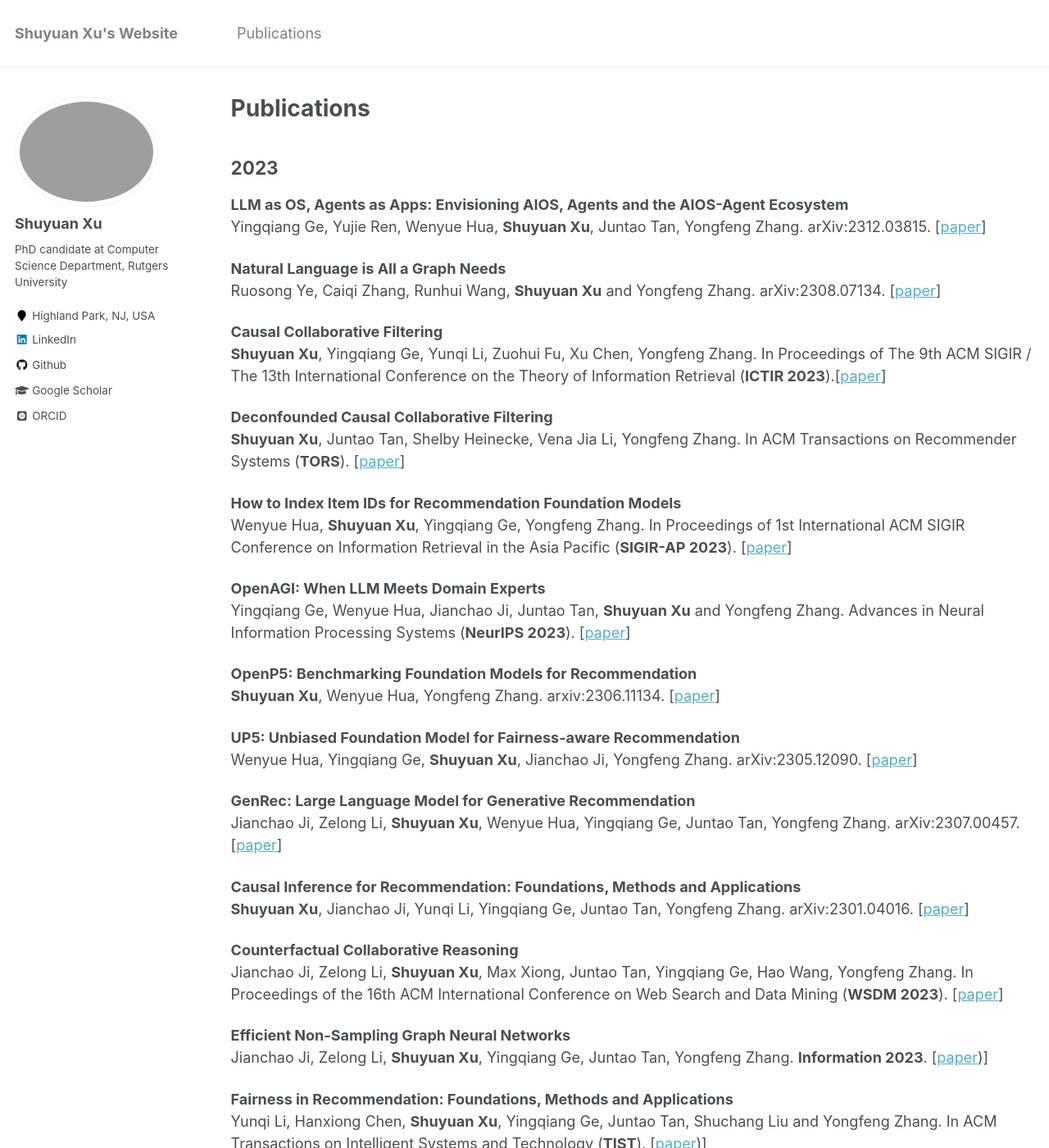
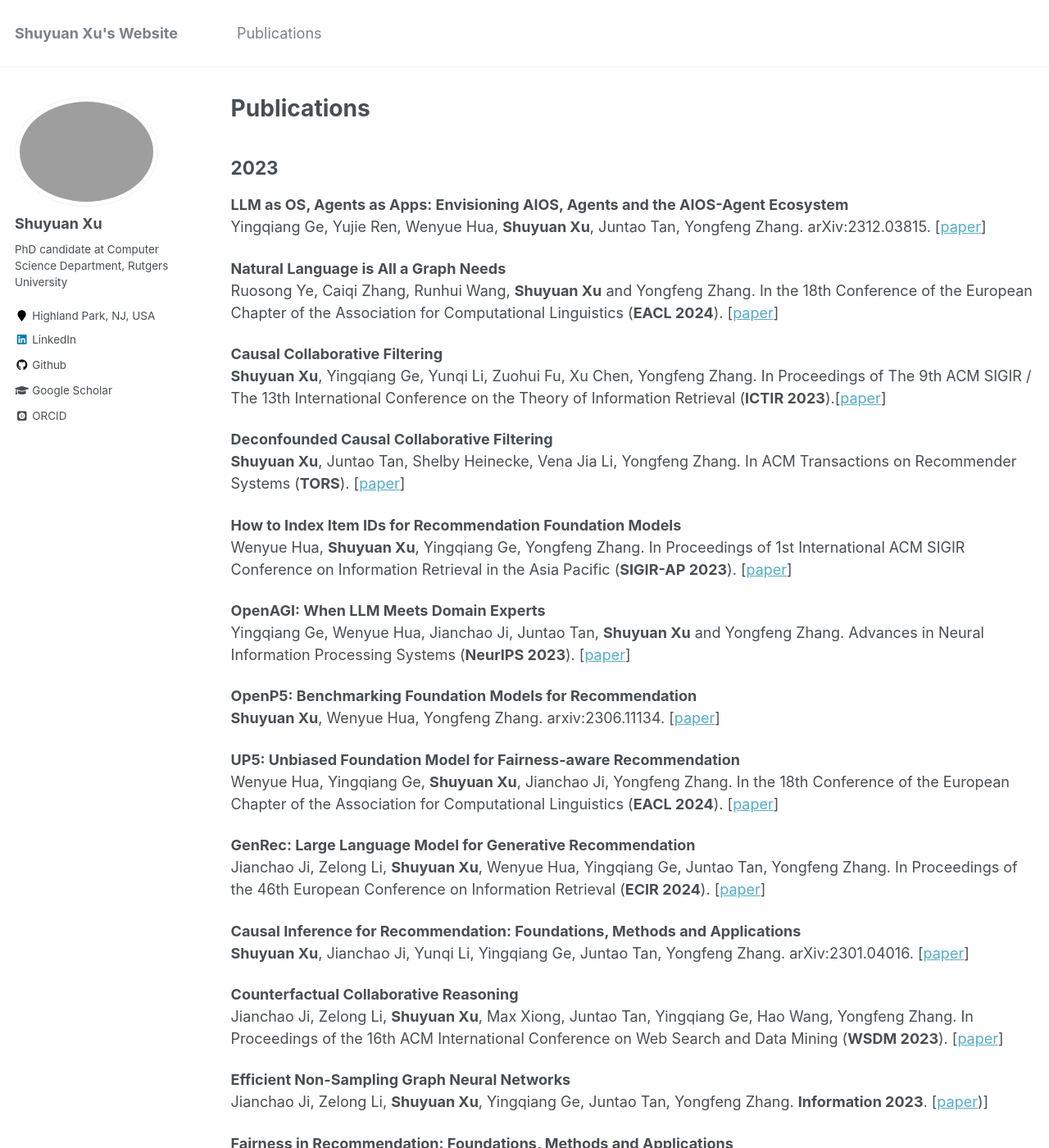
Before and after one commit to shuyuan-x/shuyuan-x.github.io, a Jekyll site: the page built from _pages/publications.md, in a window 1280 px wide and 1400 px high. Shown: the whole window at 82% size. Built offline with Jekyll 4.4.1, drawn with Linux system fonts in a browser that asks for light colours; some web fonts are replaced.

Commit message:
Update publications.md

```diff
--- a/_pages/publications.md
+++ b/_pages/publications.md
@@ -11,7 +11,7 @@ __LLM as OS, Agents as Apps: Envisioning AIOS, Agents and the AIOS-Agent Ecosyst
 Yingqiang Ge, Yujie Ren, Wenyue Hua, __Shuyuan Xu__, Juntao Tan, Yongfeng Zhang. arXiv:2312.03815. [[paper](https://arxiv.org/abs/2312.03815)]
 
 __Natural Language is All a Graph Needs__
-Ruosong Ye, Caiqi Zhang, Runhui Wang, __Shuyuan Xu__ and Yongfeng Zhang. arXiv:2308.07134. [[paper](https://arxiv.org/abs/2308.07134)]
+Ruosong Ye, Caiqi Zhang, Runhui Wang, __Shuyuan Xu__ and Yongfeng Zhang. In the 18th Conference of the European Chapter of the Association for Computational Linguistics (__EACL 2024__). [[paper](https://arxiv.org/abs/2308.07134)]
 
 __Causal Collaborative Filtering__
 __Shuyuan Xu__, Yingqiang Ge, Yunqi Li, Zuohui Fu, Xu Chen, Yongfeng Zhang. In Proceedings of The 9th ACM SIGIR / The 13th International Conference on the Theory of Information Retrieval (__ICTIR 2023__).[[paper](https://dl.acm.org/doi/abs/10.1145/3578337.3605122)]
@@ -29,10 +29,10 @@ __OpenP5: Benchmarking Foundation Models for Recommendation__
 __Shuyuan Xu__, Wenyue Hua, Yongfeng Zhang. arxiv:2306.11134. [[paper](https://arxiv.org/abs/2306.11134)]
 
 __UP5: Unbiased Foundation Model for Fairness-aware Recommendation__
-Wenyue Hua, Yingqiang Ge, __Shuyuan Xu__, Jianchao Ji, Yongfeng Zhang. arXiv:2305.12090. [[paper](https://arxiv.org/abs/2305.12090)]
+Wenyue Hua, Yingqiang Ge, __Shuyuan Xu__, Jianchao Ji, Yongfeng Zhang. In the 18th Conference of the European Chapter of the Association for Computational Linguistics (__EACL 2024__). [[paper](https://arxiv.org/abs/2305.12090)]
 
 __GenRec: Large Language Model for Generative Recommendation__
-Jianchao Ji, Zelong Li, __Shuyuan Xu__, Wenyue Hua, Yingqiang Ge, Juntao Tan, Yongfeng Zhang. arXiv:2307.00457. [[paper](https://arxiv.org/abs/2307.00457)]
+Jianchao Ji, Zelong Li, __Shuyuan Xu__, Wenyue Hua, Yingqiang Ge, Juntao Tan, Yongfeng Zhang. In Proceedings of the 46th European Conference on Information Retrieval (__ECIR 2024__). [[paper](https://arxiv.org/abs/2307.00457)]
 
 __Causal Inference for Recommendation: Foundations, Methods and Applications__
 __Shuyuan Xu__, Jianchao Ji, Yunqi Li, Yingqiang Ge, Juntao Tan, Yongfeng Zhang. arXiv:2301.04016. [[paper](https://arxiv.org/abs/2301.04016)]
```
